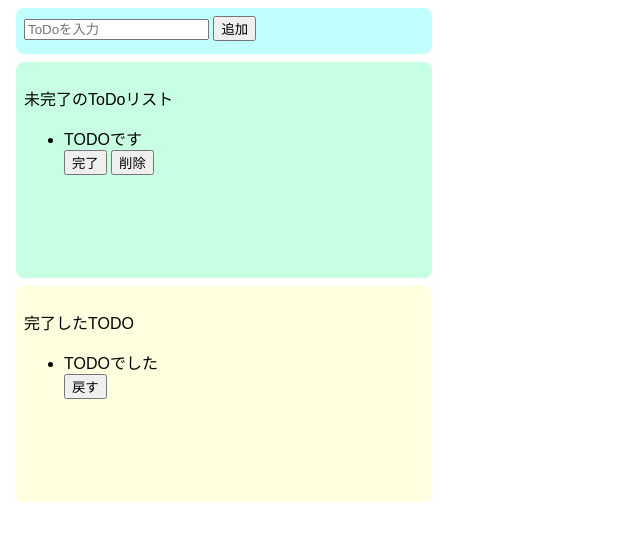
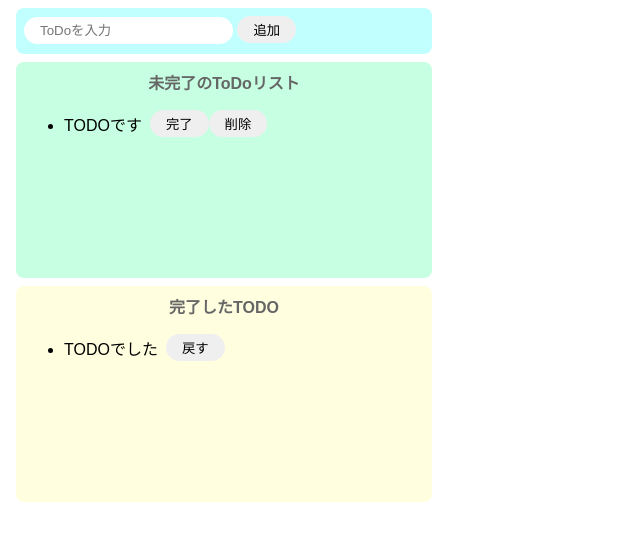
Before and after one commit to Hiratto/todo-js2, a website built with Parcel: page index.html in a window 1280 px wide. Shown: the whole page, without its empty margins (0-640 px from the left). Built offline with nearby package versions, Linux system fonts and the light colour scheme.

Commit message:
CSSの追加

```diff
--- a/index.html
+++ b/index.html
@@ -12,9 +12,9 @@
     </div>
 
     <div class="incomplete-area">
-      <p>未完了のToDoリスト</p>
+      <p class="title">未完了のToDoリスト</p>
       <ul>
-        <div>
+        <div class="list-row">
           <li>TODOです</li>
           <button>完了</button>
           <button>削除</button>
@@ -23,9 +23,9 @@
     </div>
 
     <div class="complete-area">
-      <p>完了したTODO</p>
+      <p class="title">完了したTODO</p>
       <ul>
-        <div>
+        <div class="list-row">
           <li>TODOでした</li>
           <button>戻す</button>
         </div>
--- a/src/styles.css
+++ b/src/styles.css
@@ -1,5 +1,28 @@
 body {
   font-family: sans-serif;
+}
+
+input {
+  border-radius: 16px;
+  border: none;
+  padding: 6px 16px;
+  outline: none;
+}
+
+button {
+  border-radius: 16px;
+  border: none;
+  padding: 4px 16px;
+}
+
+button:hover {
+  background: #ff7fff;
+  color: #fff;
+  cursor: pointer;
+}
+
+li {
+  margin-right: 8px;
 }
 
 .input-area {
@@ -28,3 +51,16 @@ body {
   margin: 8px;
   border-radius: 8px;
 }
+
+.title {
+  text-align: center;
+  margin-top: 0;
+  font-weight: bold;
+  color: #666;
+}
+
+.list-row {
+  display: flex;
+  align-items: center;
+  padding-bottom: 4px;
+}
```
